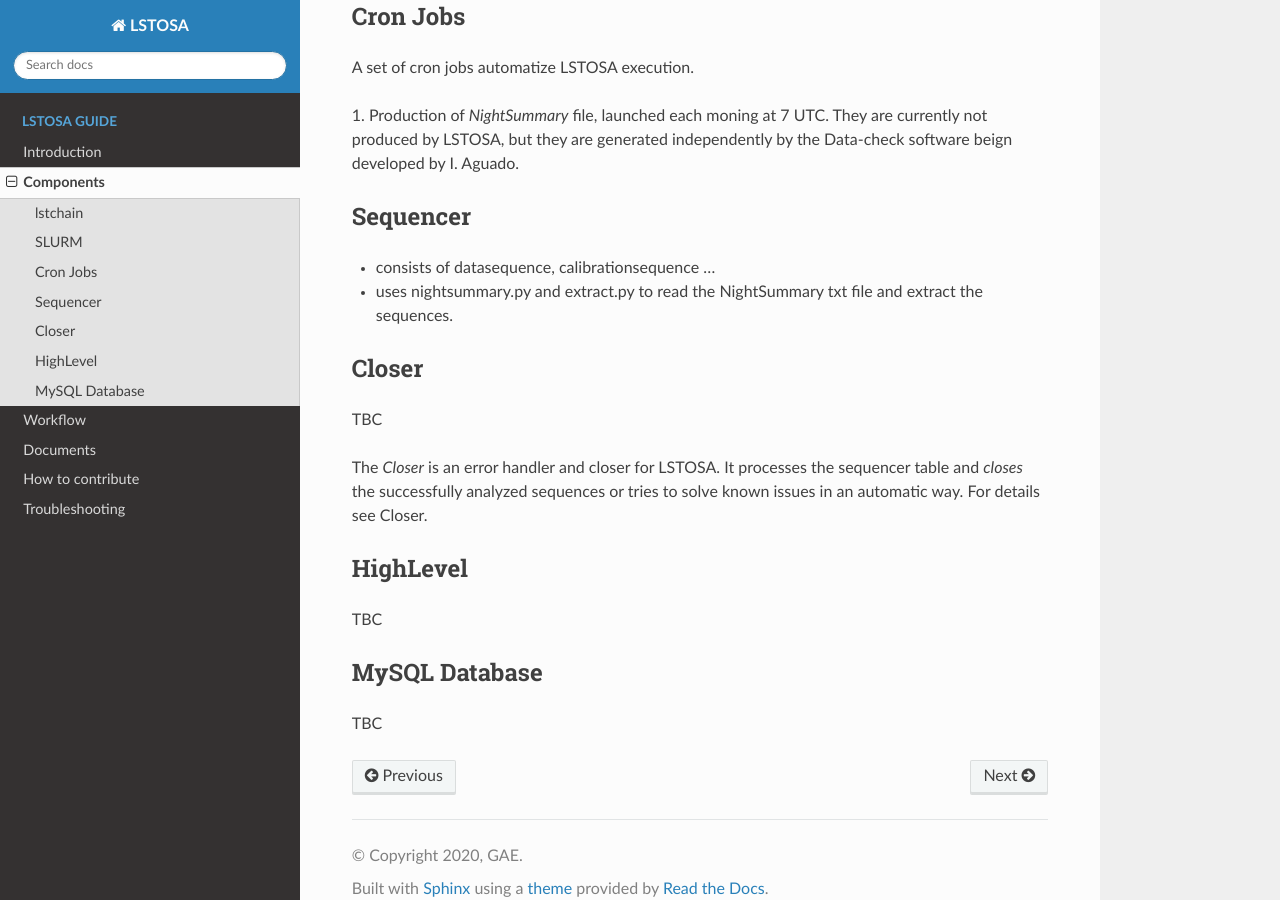
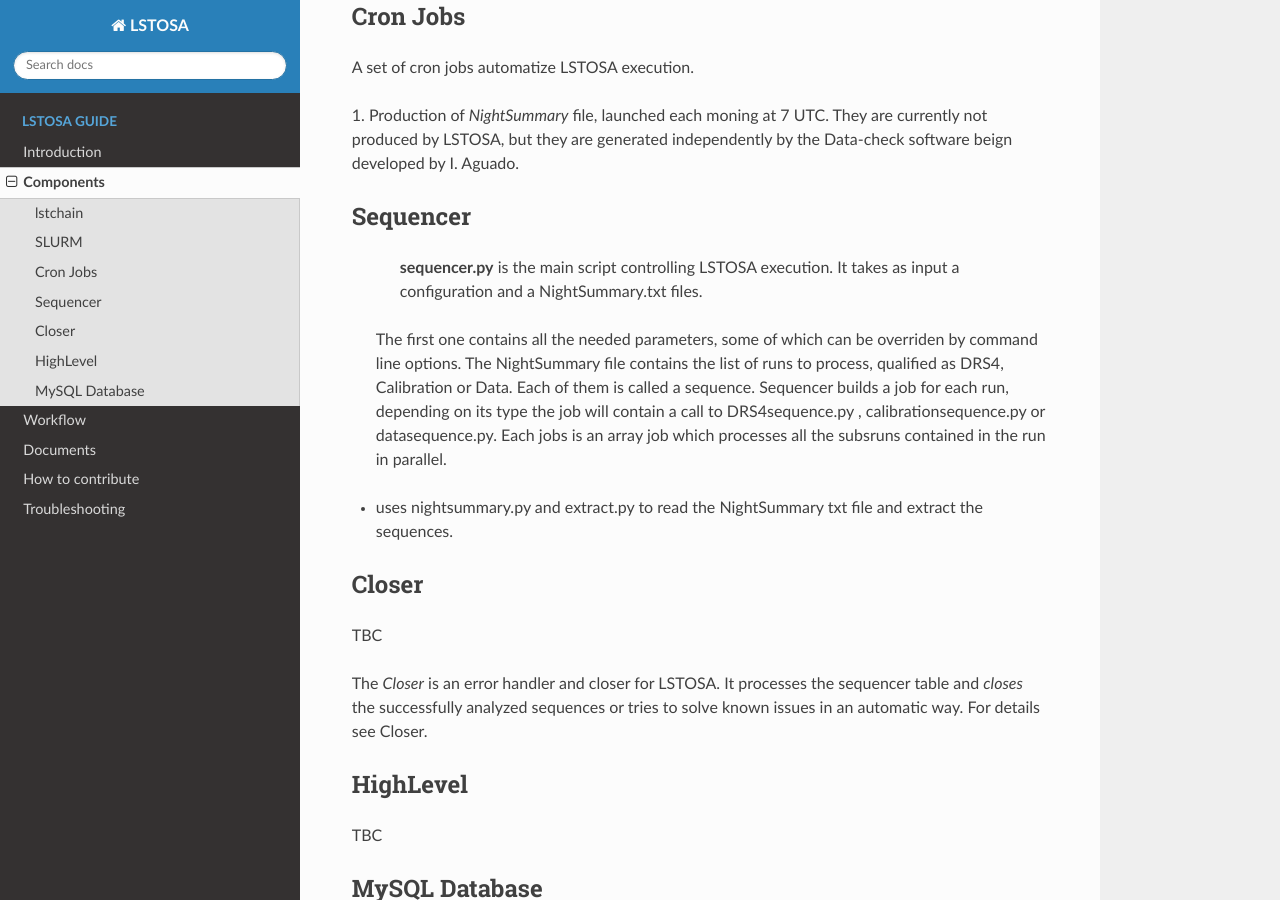
Before and after one commit to cta-observatory/lstosa, a Sphinx documentation site: the page built from docs/components/index.rst, in a window 1280 px wide and 900 px high, scrolled down 585 px. Built offline with Sphinx 7.4.7 and the Read the Docs theme 2.0.0, drawn with Linux system fonts in a browser that asks for light colours; pages that are not in the unit, such as notebooks, are missing from menus.

Commit message:
More documentation and file with logical names definition

```diff
--- a/docs/components/index.rst
+++ b/docs/components/index.rst
@@ -43,7 +43,12 @@ generated independently by the Data-check software beign developed by I. Aguado.
 Sequencer
 =========
 
-* consists of datasequence, calibrationsequence ...
+  **sequencer.py** is the main script controlling LSTOSA execution. It takes as input a configuration and a NightSummary.txt files.
+ The first one contains all the needed parameters, some of which can be overriden by command line options. The NightSummary file
+ contains the list of runs to process, qualified as DRS4, Calibration or Data. Each of them is called a sequence. Sequencer builds
+ a job for each run, depending on its type the job will contain a call to DRS4sequence.py , calibrationsequence.py or datasequence.py.
+ Each jobs is an array job which processes all the subsruns contained in the run in parallel.
+
 * uses :ref:`nightsummary.py` and :ref:`extract.py` to read the NightSummary
   txt file and extract the sequences.
 
```
Also changed, not shown: 1 other file.
